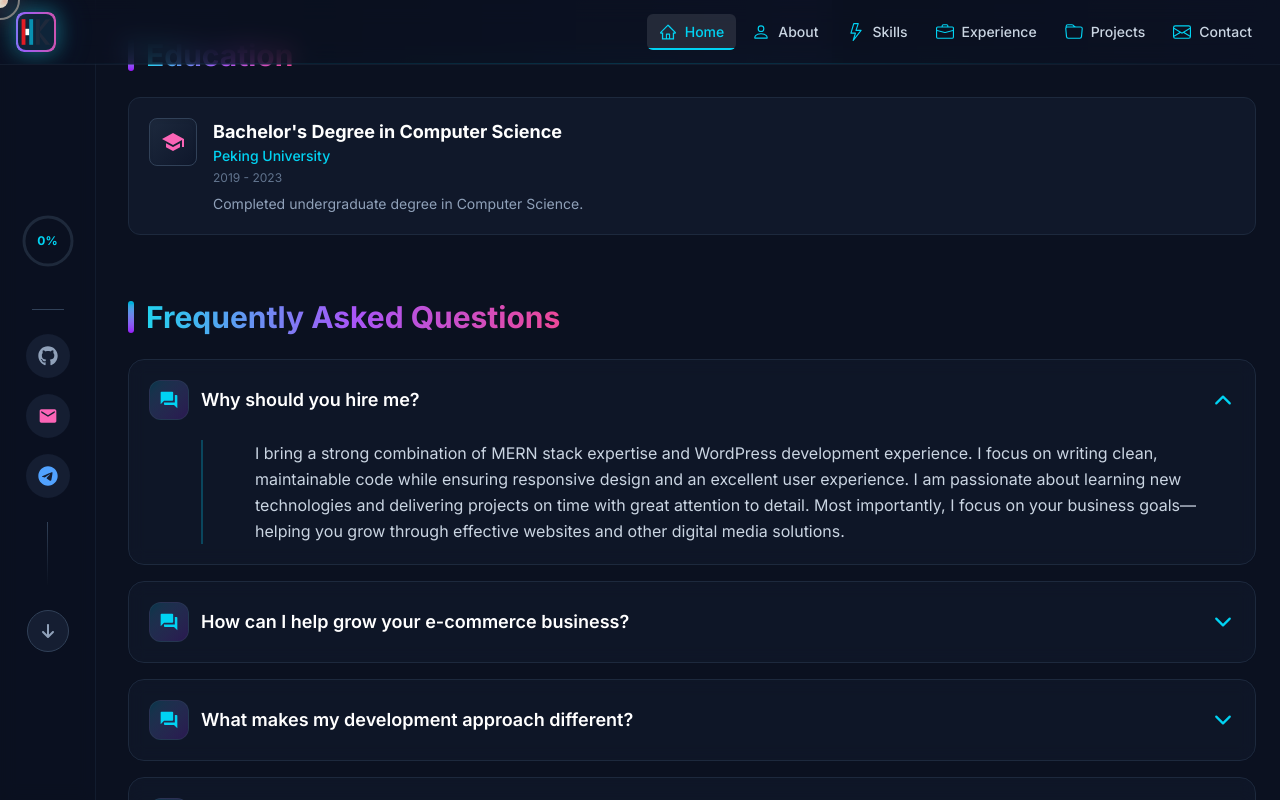
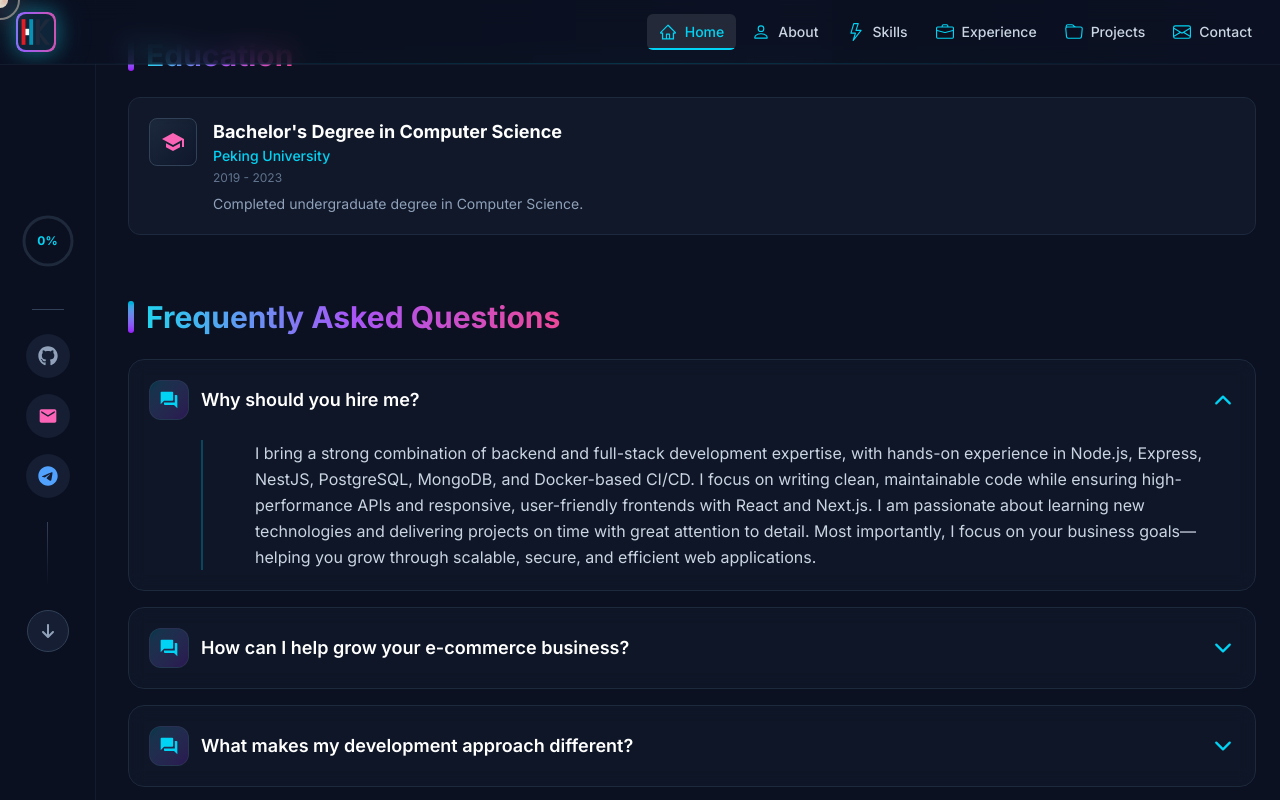
Before and after one commit to Spark0914724/portfolio-simple, a Next.js app: page / in a window 1280 px wide. Both pictures are taken after a click on the button "Why should you hire me?". Shown: the part 3077-3877 px from the top of the page. Built offline with nearby package versions, Linux system fonts and the light colour scheme.

Commit message:
update question and answer

```diff
--- a/src/components/About.jsx
+++ b/src/components/About.jsx
@@ -56,10 +56,9 @@ export default function About() {
       >
         <AboutMe />
         <Skills />
-
       </motion.div>
       <Experience />
-        <Education />
+      <Education />
       <FAQ />
     </section>
   )
@@ -514,19 +513,19 @@ function FAQ() {
   const faqs = [
     {
       question: 'Why should you hire me?',
-      answer: 'I bring a strong combination of MERN stack expertise and WordPress development experience. I focus on writing clean, maintainable code while ensuring responsive design and an excellent user experience. I am passionate about learning new technologies and delivering projects on time with great attention to detail. Most importantly, I focus on your business goals—helping you grow through effective websites and other digital media solutions.',
+      answer: 'I bring a strong combination of backend and full-stack development expertise, with hands-on experience in Node.js, Express, NestJS, PostgreSQL, MongoDB, and Docker-based CI/CD. I focus on writing clean, maintainable code while ensuring high-performance APIs and responsive, user-friendly frontends with React and Next.js. I am passionate about learning new technologies and delivering projects on time with great attention to detail. Most importantly, I focus on your business goals—helping you grow through scalable, secure, and efficient web applications.',
     },
     {
       question: 'How can I help grow your e-commerce business?',
-      answer: 'I build fast, SEO-optimized eCommerce websites using React/Next.js or WordPress with WooCommerce. I focus on conversion optimization, mobile responsiveness, secure payment integration, and a smooth user experience to help increase sales and improve customer retention. I also follow the latest and most effective trends in web development and digital strategy to help grow your business through a modern, high-performing website.',
+      answer: 'I build fast, scalable e-commerce platforms using React/Next.js or WordPress with WooCommerce. I focus on conversion optimization, mobile responsiveness, secure payment integration, and seamless user experiences to help increase sales and boost customer retention. I also implement the latest best practices in backend performance, API optimization, and real-time features to help grow your business through a modern, high-performing, and reliable website.',
     },
     {
       question: 'What makes my development approach different?',
-      answer: 'I prioritize communication and understanding your business goals first. I write clean, scalable code with proper documentation. I use modern technologies and best practices to ensure your website is fast, secure, and easy to maintain in the long run.',
+      answer: 'I prioritize understanding your business goals and project requirements first. I write clean, maintainable, and scalable code with thorough documentation. I leverage modern technologies, performance optimization, and best practices to ensure your web applications are fast, secure, and reliable, while remaining easy to maintain and extend over time.',
     },
     {
       question: 'What is my project delivery process?',
-      answer: 'I follow a structured approach: 1) Understanding requirements, 2) Design mockups and approval, 3) Development with regular updates, 4) Testing and quality assurance, 5) Deployment and training. I keep you informed at every step and welcome feedback throughout the process.',
+      answer: 'I follow a structured approach: \n\n1) Understanding requirements and business goals.\n2) Designing system architecture and mockups for approval.\n3) Development with regular updates and milestone reviews.\n4) Testing, debugging, and quality assurance.\n5) Deployment and training for smooth handover.\n\nI keep you informed at every step and actively incorporate your feedback throughout the process.',
     },
   ]
 
@@ -611,7 +610,9 @@ function FAQ() {
                     animate={{ y: 0, opacity: 1 }}
                     transition={{ delay: 0.1 }}
                   >
-                    {faq.answer}
+                    {faq.answer.split('\n').map((line, i) => (
+                      <span key={i} className={line === '' ? 'block mt-2' : 'block'}>{line}</span>
+                    ))}
                   </motion.p>
                 </div>
               </div>
```
